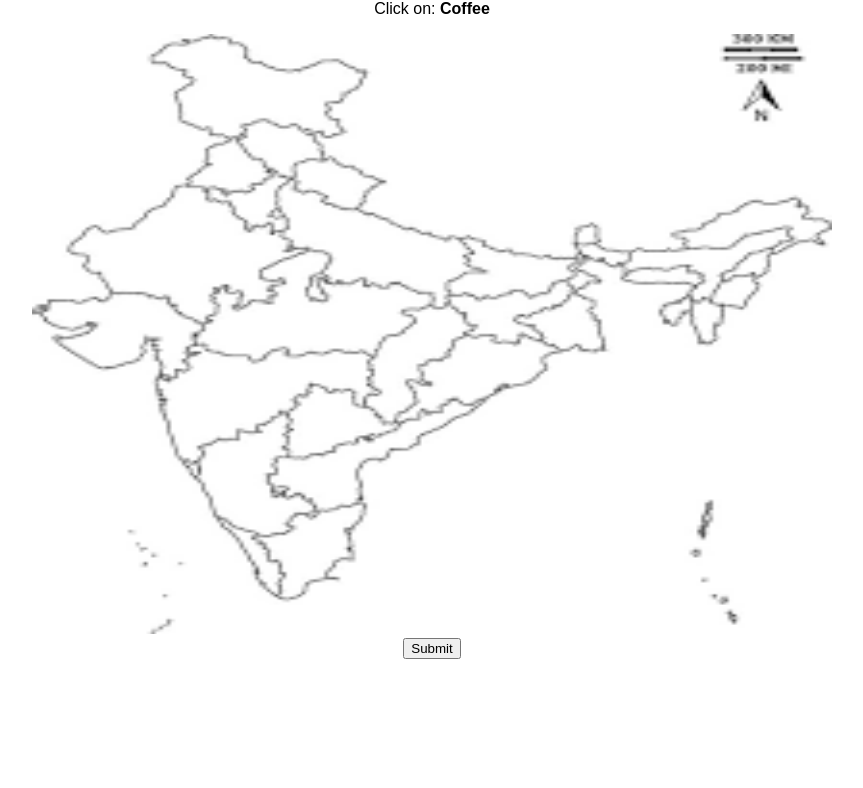
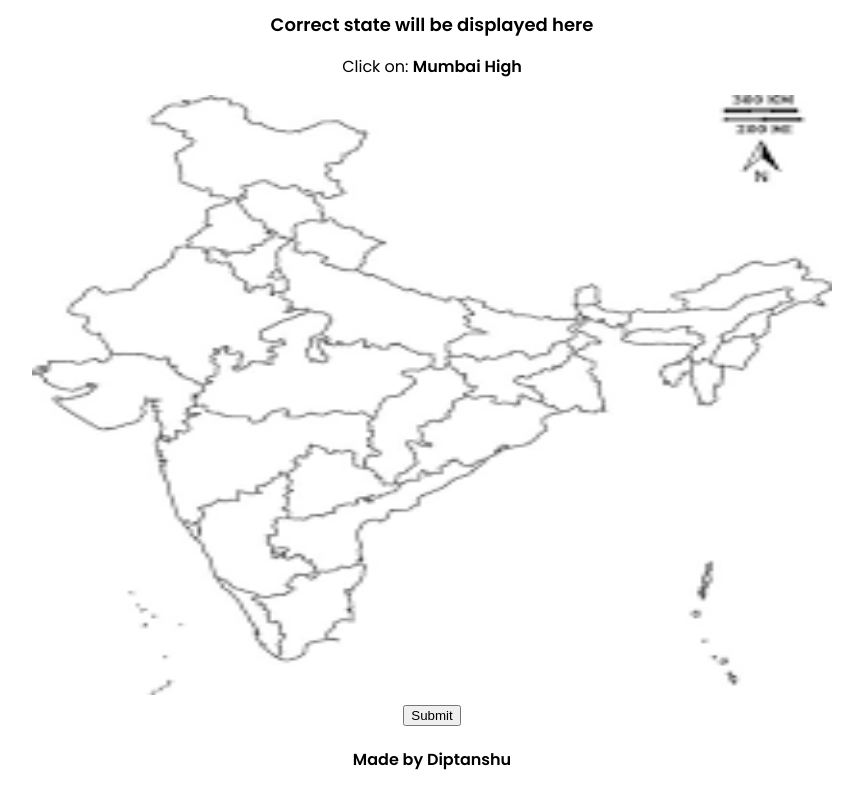
Before and after one commit to pupilofcopernicus/india-map-quiz, a plain HTML site: page index.html in a window 1280 px wide. Shown: the part 80-868 px from the top of the page, without its empty margins (208-1071 px from the left). Before the commit the page ends 800 px from the top, so only its background shows below. Drawn offline with Linux system fonts and the light colour scheme.

Commit message:
Update index.html

```diff
--- a/index.html
+++ b/index.html
@@ -7,29 +7,65 @@
     <style>
         body {
             text-align: center;
-            font-family: Arial, sans-serif;
+            font-family: 'Poppins', sans-serif;
         }
         canvas {
             border: 0px solid black;
             cursor: crosshair;
         }
+        #result {
+            font-size: 18px;
+            font-weight: bold;
+            margin-bottom: 10px;
+        }
+        .footer {
+            margin-top: 20px;
+            font-size: 16px;
+            font-weight: bold;
+        }
     </style>
+    <link href="https://fonts.googleapis.com/css2?family=Poppins:wght@300;400;600&display=swap" rel="stylesheet">
 </head>
 <body>
     <h1>India Map Quiz</h1>
+    <p id="result">Correct state will be displayed here</p>
     <p>Click on: <strong id="target-location">Loading...</strong></p>
     <canvas id="mapCanvas" width="800" height="600"></canvas>
     <br>
     <button onclick="checkAnswer()">Submit</button>
-    <p id="result"></p>
+    <p class="footer">Made by Diptanshu</p>
 
     <script>
         const locations = {
-            "Sugarcane": { state: "Madhya Pradesh", x: 400, y: 350 },
-            "Tea": { state: "Assam", x: 700, y: 200 },
-            "Coffee": { state: "Karnataka", x: 350, y: 450 },
-            "Rubber": { state: "Kerala", x: 300, y: 500 },
-            "Jute": { state: "West Bengal", x: 600, y: 300 }
+            "Sugarcane": { state: "Madhya Pradesh", x: 410, y: 350 },
+            "Tea": { state: "Assam", x: 710, y: 200 },
+            "Coffee": { state: "Karnataka", x: 360, y: 450 },
+            "Rubber": { state: "Kerala", x: 310, y: 500 },
+            "Jute": { state: "West Bengal", x: 610, y: 300 },
+            "Mayurbhanj": { state: "Odisha", x: 560, y: 350 },
+            "Durg": { state: "Odisha", x: 550, y: 360 },
+            "Baildadila": { state: "Chhattisgarh", x: 510, y: 400 },
+            "Bellary": { state: "Karnataka", x: 360, y: 460 },
+            "Kudremukh": { state: "Karnataka", x: 350, y: 470 },
+            "Raniganj": { state: "West Bengal", x: 630, y: 310 },
+            "Bokaro": { state: "Jharkhand", x: 590, y: 320 },
+            "Talcher": { state: "Odisha", x: 570, y: 340 },
+            "Neyveli": { state: "Tamil Nadu", x: 410, y: 550 },
+            "Digboi": { state: "Assam", x: 720, y: 190 },
+            "Naharkatia": { state: "Assam", x: 730, y: 195 },
+            "Mumbai High": { state: "Offshore of Mumbai", x: 210, y: 400 },
+            "Bassein": { state: "Offshore of Mumbai", x: 220, y: 410 },
+            "Kalol": { state: "Gujarat", x: 260, y: 300 },
+            "Ankaleshwar": { state: "Gujarat", x: 270, y: 320 },
+            "Namrup": { state: "Assam", x: 740, y: 200 },
+            "Singrauli": { state: "Madhya Pradesh", x: 420, y: 340 },
+            "Ramagundam": { state: "Telangana", x: 460, y: 420 },
+            "Raja Sansi": { state: "Punjab", x: 210, y: 200 },
+            "Indira Gandhi": { state: "Delhi", x: 310, y: 250 },
+            "Chhatrapati Shivaji": { state: "Mumbai", x: 210, y: 380 },
+            "Meenambakkam": { state: "Chennai", x: 430, y: 530 },
+            "Netaji Subhash Chandra Bose": { state: "Kolkata", x: 620, y: 290 },
+            "Rajiv Gandhi": { state: "Hyderabad", x: 460, y: 430 }
         };
 
         let currentTarget = "";
```
